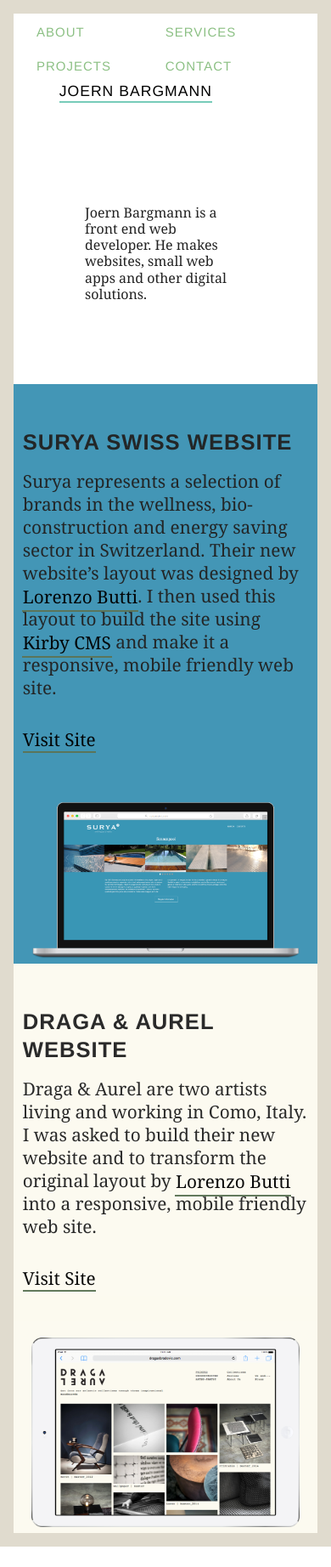
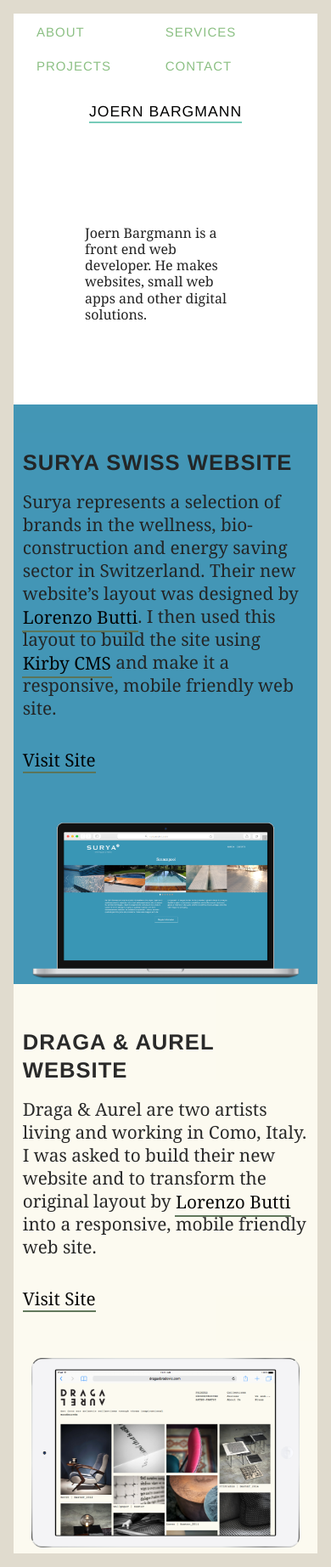
Before and after one commit to joernba/joernba.github.io, a Jekyll site: the page built from index.html, in a window 390 px wide. Shown: the whole page at 85% size. Built offline with Jekyll 4.4.1, drawn with Linux system fonts in a browser that asks for light colours; comment, search, counter and statistics services are not loaded; before the commit the page ends 1820 px from its top, so only the background shows below that.

Commit message:
changed logo position on small screens
Signed-off-by: Joern Bargmann <joernba@gmail.com>

```diff
--- a/_sass/base/_header.scss
+++ b/_sass/base/_header.scss
@@ -1,5 +1,8 @@
 .header {
   max-width: $page-max-width;
+  @include media(mobile-only) {
+    text-align: center;
+  }
 }
 
 .logo {
@@ -15,4 +18,8 @@
   &:hover {
     @include underline(transparent);
   }
+  @include media(mobile-only) {
+    margin-top: 7.5rem;
+    margin-left: 0;
+  }
 }
```
